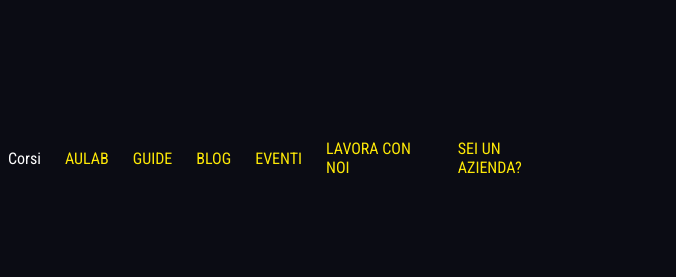
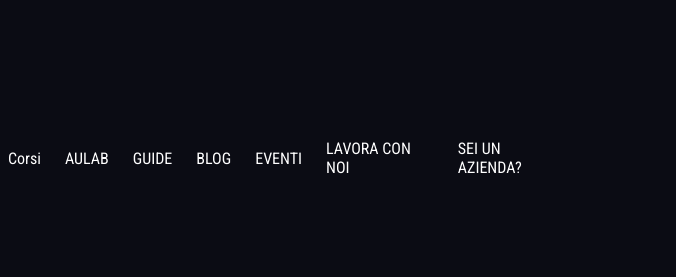
Before and after one commit to GiovanniMiglio/esercizio-css1, a plain HTML site: page index.html in a window 1280 px wide. Shown: the top 277 px of the page, 604-1280 px from the left. Drawn offline with Linux system fonts and the light colour scheme.

Commit message:
Add files via upload

```diff
--- a/style.css
+++ b/style.css
@@ -1,6 +1,3 @@
-*{
-
-}
 body{
     font-family: "Roboto Condensed", sans-serif;
     color: white;
@@ -68,7 +65,7 @@
     padding: 0px;
 
 }
-a{
+ul a{
     text-decoration: none;
     color: white
 }
```
Lines whose indentation alone changed are shown as unchanged.
